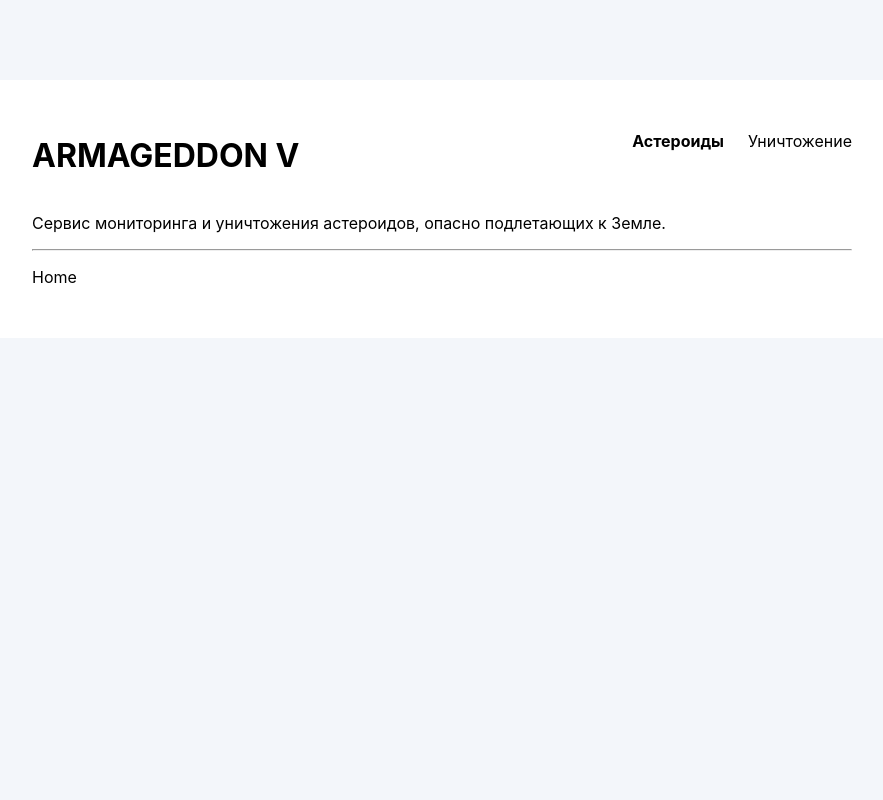
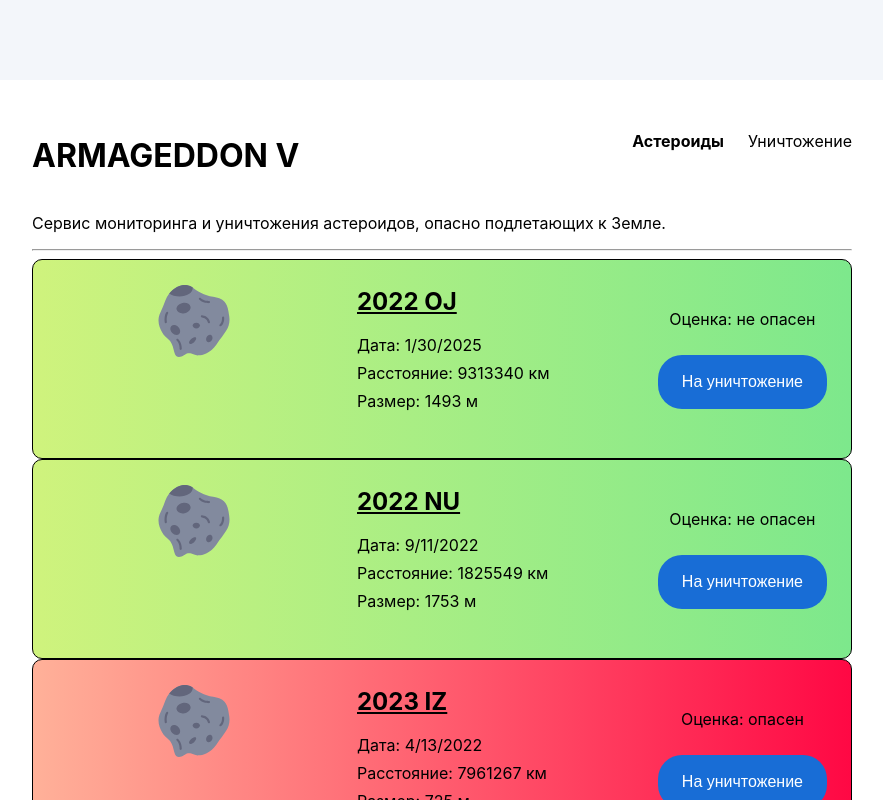
Before and after one commit to il-gareni4/web, a React (Create React App) app in the folder armageddon/: page / in a window 1280 px wide. Shown: the top 800 px of the page, without its empty margins (198-1081 px from the left). Built offline with nearby package versions, Linux system fonts and the light colour scheme.

Commit message:
Make up asteroid card and mock asteroid data

```diff
--- /dev/null
+++ b/armageddon/src/components/AsteroidCard.jsx
@@ -0,0 +1,25 @@
+import React from "react";
+import styles from "./AsteroidCard.module.css";
+import AsteroidSvg from "./svg/AsteroidSvg";
+
+export default function AsteroidCard({ name, date, distance, size, isDangerous }) {
+  return (
+    <div className={`${styles.card} ${isDangerous ? styles.red : styles.regular}`}>
+      <AsteroidSvg className={styles.asteroidImage} />
+      <div className={styles.content}>
+        <div className={styles.contentName}>{name}</div>
+        <div className={styles.contentWrapper}>
+          <div>{`Дата: ${date.toLocaleDateString()}`}</div>
+          <div>{`Расстояние: ${distance} км`}</div>
+          <div>{`Размер: ${size} м`}</div>
+        </div>
+      </div>
+      <div className={styles.action}>
+        <div className={styles.actionGrade}>{`Оценка: ${
+          isDangerous ? "опасен" : "не опасен"
+        }`}</div>
+        <button className={styles.actionButton}>На уничтожение</button>
+      </div>
+    </div>
+  );
+}
--- /dev/null
+++ b/armageddon/src/components/AsteroidCard.module.css
@@ -0,0 +1,73 @@
+.card {
+    position: relative;
+    width: auto;
+    height: 200px;
+    overflow: hidden;
+
+    border: 1px solid #000000;
+    box-sizing: border-box;
+    border-radius: 10px;
+    display: flex;
+    justify-content: space-between;
+    padding: 24px;
+}
+
+.card.regular {
+    background: linear-gradient(90deg, #CFF37D 0%, #7DE88C 100%);
+}
+
+.card.red {
+    background: linear-gradient(90deg, #FFB199 0%, #FF0844 100%);
+}
+
+.asteroidImage {
+    position: absolute;
+    width: 72px;
+    left: 125px;
+    top: 25px;
+}
+
+.content {
+    margin-left: 300px;
+}
+
+.contentName {
+    margin-bottom: 15px;
+    font-weight: 700;
+    font-size: 150%;
+    line-height: 150%;
+
+    text-decoration: underline;
+    color: #000000;
+}
+
+
+.contentWrapper {
+    display: flex;
+    flex-direction: column;
+    gap: 8px;
+}
+
+.action {
+    margin-left: 100px;
+    display: flex;
+    height: 100%;
+    flex-direction: column;
+    align-items: center;
+    justify-content: space-evenly;
+}
+
+.actionButton {
+    padding: 18px 24px;
+    border: none;
+    background: #186DD6;
+    border-radius: 24px;
+
+    color: #FFFFFF;
+    font-weight: 400;
+    font-size: 1rem;
+}
+
+.actionButton:hover {
+    cursor: pointer;
+}
--- /dev/null
+++ b/armageddon/src/components/svg/AsteroidSvg.jsx
@@ -0,0 +1,61 @@
+import React from 'react'
+
+export default function AsteroidSvg({className}) {
+  return (<svg
+    className={className}
+    width="71"
+    height="72"
+    viewBox="0 0 71 72"
+    fill="none"
+    xmlns="http://www.w3.org/2000/svg"
+  >
+    <path
+      d="M1.13589 42.1051C2.36992 45.5191 4.20391 49.2229 6.78391 51.3813C12.5054 56.1687 13.7315 57.7414 15.8437 67.3162C17.9558 76.891 27.7641 68.8204 27.7641 68.8204C27.7641 68.8204 30.6931 66.8368 35.603 69.6107C36.9618 70.2672 38.4768 70.5279 39.9758 70.3632C44.0627 70.1577 51.7468 68.4534 58.0079 59.4511C66.9994 46.5254 72.2442 42.6952 70.7461 31.2052C69.2479 19.7153 67.5443 13.7653 54.6023 11.7816C45.7795 10.4302 38.5101 5.73854 34.7721 2.89086C34.5185 2.6968 34.2596 2.51328 33.9955 2.33854C32.4592 1.31374 30.7357 0.605214 28.9247 0.254012C27.1137 -0.0971895 25.2514 -0.0840862 23.4455 0.292564C19.9865 1.06678 16.7762 2.69983 14.1085 5.04221C12.8682 6.09499 11.738 7.27186 10.7352 8.55461C9.02245 10.7441 7.68013 13.2017 6.76205 15.8288C5.47263 19.6214 3.93348 23.3237 2.15478 26.9113C1.18373 28.7584 0.523559 30.754 0.200971 32.8174C-0.254348 35.9433 0.0668137 39.1338 1.13589 42.1051Z"
+      fill="#828A9E"
+    />
+    <path
+      d="M22.1791 64.9005C22.4632 64.9004 22.736 64.7889 22.9393 64.5898C23.1427 64.3906 23.2606 64.1196 23.2679 63.8345C23.463 57.2716 19.7696 54.07 19.6113 53.9374C19.3896 53.7621 19.1087 53.68 18.8279 53.7084C18.5471 53.7367 18.2882 53.8734 18.1057 54.0896C17.9232 54.3059 17.8314 54.5847 17.8496 54.8675C17.8678 55.1503 17.9946 55.415 18.2033 55.6058C18.338 55.7226 21.252 58.32 21.0894 63.7669C21.0851 63.9105 21.109 64.0536 21.1597 64.1879C21.2105 64.3223 21.2871 64.4453 21.3852 64.5499C21.4833 64.6545 21.601 64.7387 21.7315 64.7977C21.862 64.8566 22.0028 64.8892 22.1459 64.8935L22.1791 64.9005Z"
+      fill="#62667C"
+    />
+    <path
+      d="M7.28242 38.2739C7.32539 38.2738 7.36832 38.2711 7.41098 38.266C7.69785 38.2321 7.95959 38.0852 8.13867 37.8577C8.31775 37.6301 8.39952 37.3405 8.36602 37.0524C7.70571 31.4115 9.52658 28.6157 9.54495 28.5884C9.70929 28.3497 9.77245 28.0553 9.72054 27.7698C9.66863 27.4843 9.5059 27.2313 9.26815 27.0663C9.03039 26.9013 8.7371 26.8378 8.45278 26.89C8.16846 26.9421 7.9164 27.1055 7.75207 27.3442C7.65674 27.4812 5.43531 30.7688 6.20144 37.308C6.23287 37.5738 6.36021 37.8189 6.55939 37.9969C6.75857 38.1748 7.01578 38.2734 7.28242 38.2739Z"
+      fill="#62667C"
+    />
+    <path
+      d="M50.4236 38.2739C50.5879 38.274 50.7501 38.2368 50.898 38.1651C51.046 38.0934 51.1759 37.9891 51.2781 37.8599C51.3803 37.7307 51.4521 37.58 51.4881 37.4191C51.5241 37.2581 51.5235 37.0911 51.4862 36.9304C50.3352 31.9762 45.7594 30.3947 43.5004 30.2507C43.212 30.2318 42.9279 30.3288 42.7107 30.5202C42.4934 30.7117 42.3608 30.9819 42.342 31.2715C42.3232 31.5611 42.4198 31.8463 42.6105 32.0644C42.8011 32.2825 43.0703 32.4157 43.3587 32.4345C43.5704 32.4495 48.2975 32.8429 49.3627 37.4274C49.4185 37.668 49.5537 37.8825 49.7463 38.0362C49.9389 38.1898 50.1776 38.2736 50.4236 38.2739Z"
+      fill="#62667C"
+    />
+    <path
+      d="M61.9592 41.3736C62.2254 41.3739 62.4825 41.2761 62.6816 41.0987C66.2429 37.9314 65.7007 32.6742 65.6762 32.4521C65.6443 32.1636 65.4996 31.8998 65.2739 31.7184C65.0482 31.5371 64.76 31.4533 64.4728 31.4853C64.1855 31.5173 63.9227 31.6626 63.7421 31.8892C63.5615 32.1158 63.478 32.4051 63.5099 32.6936C63.5142 32.7366 63.941 37.0551 61.236 39.4602C61.0703 39.6074 60.9532 39.8018 60.9002 40.0175C60.8472 40.2332 60.8609 40.46 60.9394 40.6677C61.0179 40.8754 61.1576 41.0542 61.3397 41.1803C61.5219 41.3064 61.738 41.3738 61.9592 41.3736Z"
+      fill="#62667C"
+    />
+    <path
+      d="M37.7999 43.38C39.8064 43.38 41.4329 42.0941 41.4329 40.5078C41.4329 38.9215 39.8064 37.6355 37.7999 37.6355C35.7935 37.6355 34.1669 38.9215 34.1669 40.5078C34.1669 42.0941 35.7935 43.38 37.7999 43.38Z"
+      fill="#62667C"
+    />
+    <path
+      d="M35.5563 57.1713C37.3806 55.508 38.223 53.4558 37.4379 52.5877C36.6527 51.7196 34.5373 52.3643 32.7129 54.0276C30.8886 55.691 30.0462 57.7431 30.8314 58.6112C31.6166 59.4794 33.732 58.8347 35.5563 57.1713Z"
+      fill="#62667C"
+    />
+    <path
+      d="M53.5611 54.8511C54.5034 52.931 54.0346 50.7645 52.5138 50.0121C50.993 49.2597 48.9963 50.2064 48.0539 52.1265C47.1116 54.0467 47.5805 56.2132 49.1012 56.9655C50.622 57.7179 52.6187 56.7713 53.5611 54.8511Z"
+      fill="#62667C"
+    />
+    <path
+      d="M20.6939 48.9003C22.3607 47.2268 21.951 44.1021 19.7788 41.9211C17.6065 39.7401 14.4944 39.3288 12.8275 41.0023C11.1607 42.6758 11.5704 45.8005 13.7427 47.9815C15.9149 50.1625 19.0271 50.5739 20.6939 48.9003Z"
+      fill="#62667C"
+    />
+    <path
+      d="M26.1423 28.2182C29.9932 27.3959 32.6326 24.452 32.0375 21.6427C31.4424 18.8335 27.8383 17.2228 23.9873 18.0451C20.1364 18.8674 17.497 21.8113 18.0921 24.6206C18.6872 27.4298 22.2914 29.0405 26.1423 28.2182Z"
+      fill="#62667C"
+    />
+    <path
+      d="M10.7352 8.55195C13.1412 10.3819 16.8573 11.5559 21.029 11.5559C28.288 11.5559 34.1678 8.00226 34.1678 3.6223C34.1672 3.18871 34.1084 2.75718 33.9929 2.33939C32.4566 1.31459 30.733 0.606069 28.9221 0.254867C27.1111 -0.096335 25.2487 -0.0832317 23.4429 0.293419C19.9849 1.06779 16.7755 2.70052 14.1085 5.04219C12.8684 6.09414 11.7381 7.27013 10.7352 8.55195Z"
+      fill="#62667C"
+    />
+    <path
+      d="M49.8008 18.1399C50.2101 18.1399 50.4664 18.1206 50.5136 18.1171C50.8017 18.0938 51.0688 17.9566 51.2561 17.7356C51.4434 17.5146 51.5356 17.2279 51.5124 16.9387C51.4892 16.6494 51.3525 16.3813 51.1324 16.1932C50.9123 16.0052 50.6268 15.9126 50.3387 15.9359C50.2626 15.942 45.2548 16.2871 42.2244 13.0812C42.0253 12.8708 41.751 12.7484 41.462 12.741C41.173 12.7336 40.893 12.8417 40.6834 13.0417C40.4738 13.2416 40.3519 13.5169 40.3446 13.8071C40.3372 14.0973 40.4449 14.3785 40.644 14.5889C43.6841 17.8027 48.0867 18.1399 49.8008 18.1399Z"
+      fill="#62667C"
+    />
+  </svg>)
+}
--- /dev/null
+++ b/armageddon/src/mock/AsteroidCard.js
@@ -0,0 +1,15 @@
+import { genBool, genDate, genEnglishLetter, genNumber } from './base';
+
+function genAsteroidName() {
+    return genNumber(2021, 2024) + " " + genEnglishLetter() + genEnglishLetter();
+}
+
+export function genAsteroidCard() {
+    return {
+        name: genAsteroidName(),
+        date: genDate(new Date(2021, 1), new Date()),
+        distance: genNumber(1_000_000, 10_000_000),
+        size: genNumber(50, 2000),
+        isDangerous: genBool()
+    }
+}
--- /dev/null
+++ b/armageddon/src/mock/base.js
@@ -0,0 +1,17 @@
+const englishLetters = "ABCDEFGHIJKLMNOPQRSTUVWXYZ";
+
+export function genNumber(min, max) {
+    return min + (Math.floor(Math.random() * (max - min + 1)));
+}
+
+export function genEnglishLetter() {
+    return englishLetters[genNumber(0, englishLetters.length - 1)];
+}
+
+export function genDate(min, max) {
+    return new Date(genNumber(min.getTime(), max.getTime()));
+}
+
+export function genBool() {
+    return Math.random() >= 0.5;
+}
--- a/armageddon/src/pages/App.jsx
+++ b/armageddon/src/pages/App.jsx
@@ -1,10 +1,20 @@
+import AsteroidCard from "../components/AsteroidCard";
 import DefaultLayout from "../components/DefaultLayout";
+import { genAsteroidCard } from "../mock/AsteroidCard";
 import "./App.module.css";
 
 function App() {
+  const asteroids = [];
+  for (let i = 0; i < 10; i++) asteroids.push(genAsteroidCard());
+
   return (
     <DefaultLayout>
-      <p>Home</p>
+      {asteroids.map((asteroid) =>
+        <AsteroidCard
+          key={asteroid.name}
+          {...asteroid}
+        />
+      )}
     </DefaultLayout>
   );
 }
```
